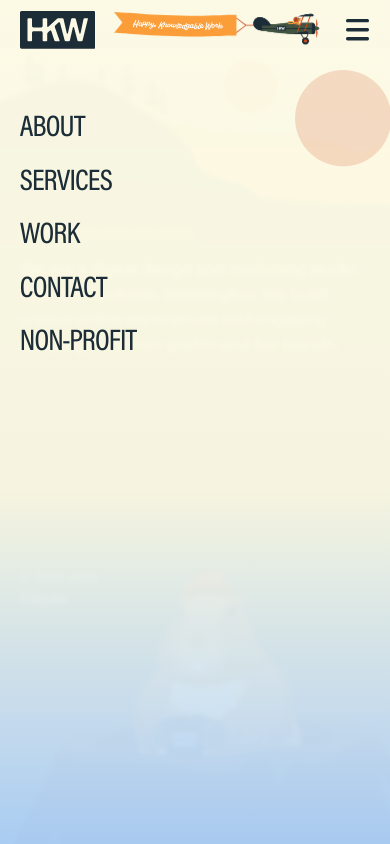
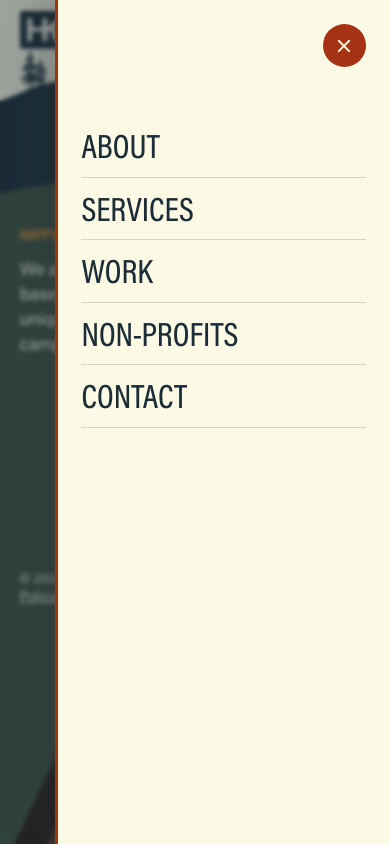
Before and after one commit to hkwandrew/hkw-site-2026, a React (Vite) app: page / in a window 390 px wide. Both pictures are taken after a click on the button 358 px from the left and 29 px from the top of the page. Built offline with nearby package versions, Linux system fonts and the light colour scheme.

Commit message:
refactor: make mobile nav off canvas

```diff
--- a/src/app/layout/MobileNavMenu.jsx
+++ b/src/app/layout/MobileNavMenu.jsx
@@ -1,12 +1,32 @@
 import { createPortal } from 'react-dom'
 import { useEffect, useLayoutEffect, useRef, useState } from 'react'
 import { Link, useLocation } from 'react-router'
-import styled from 'styled-components'
+import styled, { keyframes } from 'styled-components'
 import { PHONE_NAV_ITEMS, getRoutePathForPath } from '@/app/router/routeRegistry'
 import {
   canStartSceneTransitionFromClick,
   usePageSceneTransition,
 } from '@/app/landscape/pageSceneTransition'
+
+const backdropIn = keyframes`
+  from {
+    opacity: 0;
+  }
+
+  to {
+    opacity: 1;
+  }
+`
+
+const drawerIn = keyframes`
+  from {
+    transform: translate3d(100%, 0, 0);
+  }
+
+  to {
+    transform: translate3d(0, 0, 0);
+  }
+`
 
 const ToggleButton = styled.button`
   position: relative;
@@ -34,10 +54,7 @@ const ToggleButton = styled.button`
   svg {
     width: 24px;
     height: 22px;
-
   }
-
-
 
   &:focus-visible {
     outline: 2px solid ${({ theme }) => theme.colors.yellow.gold};
@@ -49,96 +66,125 @@ const ToggleButton = styled.button`
 const Overlay = styled.div`
   position: fixed;
   inset: 0;
-  z-index: 70;
+  z-index: 120;
   display: flex;
-  align-items: flex-start;
-  justify-content: stretch;
-  background:
-    radial-gradient(
-      circle at 88% 14%,
-      rgba(208, 71, 27, 0.18) 0 48px,
-      transparent 49px
-    ),
-    linear-gradient(
-      180deg,
-      rgba(252, 250, 229, 0.99) 0%,
-      rgba(252, 250, 229, 0.97) 58%,
-      rgba(175, 211, 252, 0.95) 100%
-    );
+  align-items: stretch;
+  justify-content: flex-end;
+  background: rgba(28, 45, 56, 0.42);
   backdrop-filter: blur(2px);
+  animation: ${backdropIn} 180ms ease both;
+
+  @media (prefers-reduced-motion: reduce) {
+    animation: none;
+  }
 `
 
 const Sheet = styled.div`
-  position: relative;
-  width: 100%;
-  min-height: 100%;
-  padding: 104px 20px 32px;
-  overflow-y: auto;
+  position: fixed;
+  top: 0;
+  right: 0;
   display: flex;
   flex-direction: column;
-  gap: 24px;
-${'' /*
-  &::after {
-    content: '';
-    position: absolute;
-    right: -42px;
-    bottom: -28px;
-    width: 124px;
-    height: 124px;
-    border-radius: 50%;
-    background: rgba(64, 84, 65, 0.12);
-    filter: blur(8px);
-    pointer-events: none;
-  } */}
+  width: min(86vw, 360px);
+  max-width: 100%;
+  height: 100dvh;
+  padding: 24px 24px 40px;
+  overflow-y: auto;
+  background: ${({ theme }) => theme.colors.yellow.light};
+  border-left: 4px solid ${({ theme }) => theme.colors.orange.dark};
+  box-shadow: -16px 0 36px rgba(28, 45, 56, 0.24);
+  animation: ${drawerIn} 260ms cubic-bezier(0.22, 1, 0.36, 1) both;
+
+  @supports not (height: 100dvh) {
+    height: 100vh;
+  }
+
+  @media (prefers-reduced-motion: reduce) {
+    animation: none;
+  }
 `
 
-const MenuLabel = styled.div`
-  font-size: 14px;
-  line-height: 1;
-  letter-spacing: 0.18em;
-  text-transform: uppercase;
-  font-variation-settings:
-    'wdth' 68,
-    'wght' ${({ theme }) => theme.font.weight.bold};
-  color: ${({ theme }) => theme.colors.orange.base};
+const CloseRow = styled.div`
+  display: flex;
+  justify-content: flex-end;
+  margin-bottom: 48px;
+`
+
+const CloseButton = styled.button`
+  display: inline-flex;
+  align-items: center;
+  justify-content: center;
+  width: 44px;
+  height: 44px;
+  color: ${({ theme }) => theme.colors.yellow.light};
+  background: ${({ theme }) => theme.colors.orange.dark};
+  border-radius: 9999px;
+  pointer-events: auto;
+
+  svg {
+    width: 18px;
+    height: 18px;
+  }
+
+  &:focus-visible {
+    outline: 2px solid ${({ theme }) => theme.colors.yellow.gold};
+    outline-offset: 4px;
+  }
 `
 
 const MenuList = styled.nav`
   position: relative;
   display: flex;
   flex-direction: column;
-  gap: 10px;
-  max-width: 280px;
+  gap: 0;
+  width: 100%;
 `
 
 const MenuLink = styled(Link)`
-  display: inline-flex;
+  display: flex;
   align-items: center;
-  min-height: 44px;
-  width: fit-content;
-  padding: 4px 0;
+  justify-content: space-between;
+  min-height: 60px;
+  width: 100%;
+  padding: 14px 0;
   font-family: ${({ theme }) => theme.font.family};
-  font-size: 30px;
+  font-size: 34px;
   line-height: 1;
-  letter-spacing: -0.03em;
+  letter-spacing: 0;
   text-transform: uppercase;
   font-variation-settings:
     'wdth' 68,
     'wght' ${({ theme }) => theme.font.weight.medium};
   color: ${({ theme }) => theme.colors.blue.dark};
+  border-bottom: 1px solid rgba(28, 45, 56, 0.18);
   transition:
+    border-color 160ms ease,
     color 160ms ease,
     transform 160ms ease;
 
   &[aria-current='page'] {
-    color: ${({ theme }) => theme.colors.orange.base};
+    color: ${({ theme }) => theme.colors.orange.dark};
+    border-bottom-color: ${({ theme }) => theme.colors.orange.dark};
     font-variation-settings:
       'wdth' 68,
       'wght' ${({ theme }) => theme.font.weight.bold};
+
+    &::after {
+      content: '';
+      flex: 0 0 auto;
+      width: 9px;
+      height: 9px;
+      margin-left: 16px;
+      border-radius: 50%;
+      background: currentColor;
+    }
   }
 
-  &:hover {
-    transform: translateX(2px);
+  @media (hover: hover) and (pointer: fine) {
+    &:hover {
+      color: ${({ theme }) => theme.colors.orange.dark};
+      transform: translateX(-2px);
+    }
   }
 
   &:focus-visible {
@@ -254,7 +300,7 @@ const MobileNavMenu = ({
 
     const nextFocusTarget =
       panel.querySelector('[aria-current="page"]') ??
-      panel.querySelector('a[href], button:not([disabled])')
+      panel.querySelector('a[href]')
 
     const focusFrameId = window.requestAnimationFrame(() => {
       nextFocusTarget?.focus?.()
@@ -272,9 +318,10 @@ const MobileNavMenu = ({
       <ToggleButton
         ref={buttonRef}
         type='button'
-        aria-label={isOpen ? 'Close navigation menu' : 'Open navigation menu'}
+        aria-label='Open navigation menu'
         aria-expanded={isOpen}
-        aria-controls='mobile-nav-overlay'
+        aria-controls='mobile-nav-drawer'
+        aria-hidden={isOpen ? true : undefined}
         tabIndex={isOpen ? -1 : undefined}
         $isRootsPage={isRootsPage}
         $isHomePage={isHomePage}
@@ -309,17 +356,42 @@ const MobileNavMenu = ({
         ? createPortal(
             <Overlay
               id='mobile-nav-overlay'
-              role='dialog'
-              aria-modal='true'
-              aria-label='Mobile navigation'
               onMouseDown={(event) => {
                 if (event.target === event.currentTarget) {
                   closeMenu()
                 }
               }}
             >
-              <Sheet ref={panelRef}>
-                <MenuList>
+              <Sheet
+                id='mobile-nav-drawer'
+                ref={panelRef}
+                role='dialog'
+                aria-modal='true'
+                aria-label='Mobile navigation'
+                data-mobile-nav-drawer='right'
+              >
+                <CloseRow>
+                  <CloseButton
+                    type='button'
+                    aria-label='Close navigation menu'
+                    onClick={() => closeMenu()}
+                  >
+                    <svg
+                      viewBox='0 0 24 24'
+                      fill='none'
+                      aria-hidden='true'
+                      focusable='false'
+                    >
+                      <path
+                        d='M5 5L19 19M19 5L5 19'
+                        stroke='currentColor'
+                        strokeWidth='2.5'
+                        strokeLinecap='round'
+                      />
+                    </svg>
+                  </CloseButton>
+                </CloseRow>
+                <MenuList aria-label='Primary mobile navigation'>
                   {PHONE_NAV_ITEMS.map(({ id, label, path }) => (
                     <MenuLink
                       key={id}
--- a/src/app/router/routeRegistry.js
+++ b/src/app/router/routeRegistry.js
@@ -10,8 +10,8 @@ export const ROUTE_DEFINITIONS = [
   aboutRoute,
   servicesRoute,
   workRoute,
+  rootsRoute,
   contactRoute,
-  rootsRoute,
 ]
 
 export const PAGE_DEFINITIONS = ROUTE_DEFINITIONS
--- a/src/routes/roots/route.js
+++ b/src/routes/roots/route.js
@@ -11,7 +11,7 @@ export const rootsRoute = Object.freeze({
   sceneStateKey: 'roots-page',
   label: 'Non-profit Roots',
   navLabel: null,
-  phoneNavLabel: 'Non-Profit',
+  phoneNavLabel: 'Non-Profits',
   showInNav: false,
   showInPhoneNav: true,
   sceneSpec: rootsSceneSpec,
```
Also changed, not shown: 2 other files (tests, documents, lock files or other folders).
